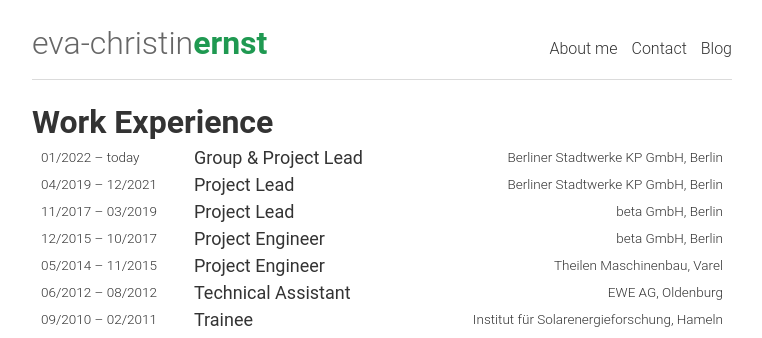
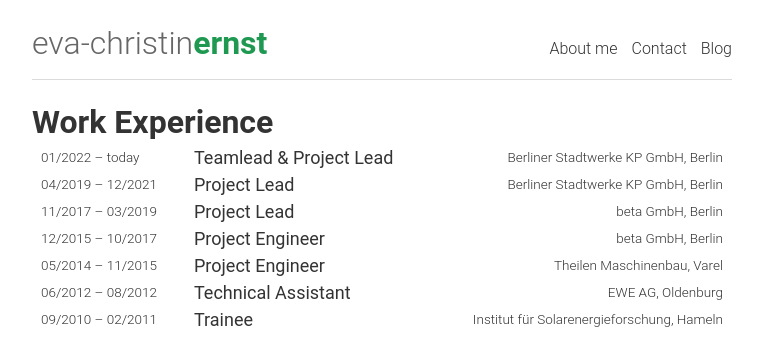
Before and after one commit to evafroehlich/website, a Jekyll site: the page built from about.md, in a window 1280 px wide. Shown: the top 338 px of the page, without its empty margins (258-1020 px from the left). Built offline with Jekyll 4.4.1, drawn with Linux system fonts in a browser that asks for light colours.

Commit message:
Update about.md

```diff
--- a/about.md
+++ b/about.md
@@ -13,7 +13,7 @@ sitemap: false
       &ndash;
       today
     </span>
-    <h3 class="experience__position">Group & Project Lead</h3>
+    <h3 class="experience__position">Teamlead & Project Lead</h3>
     <span class="experience__company">Berliner Stadtwerke KP  GmbH, Berlin</span>
   </a>
 
```
